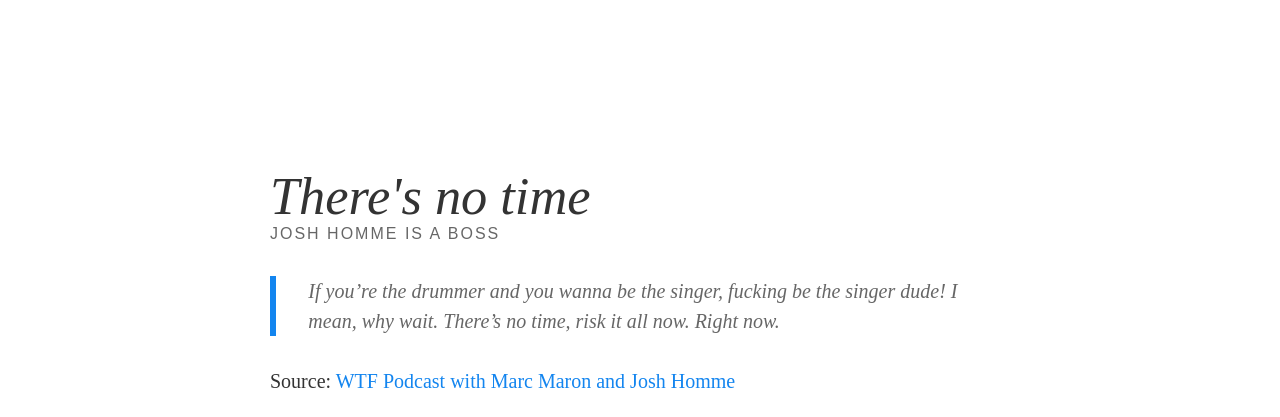
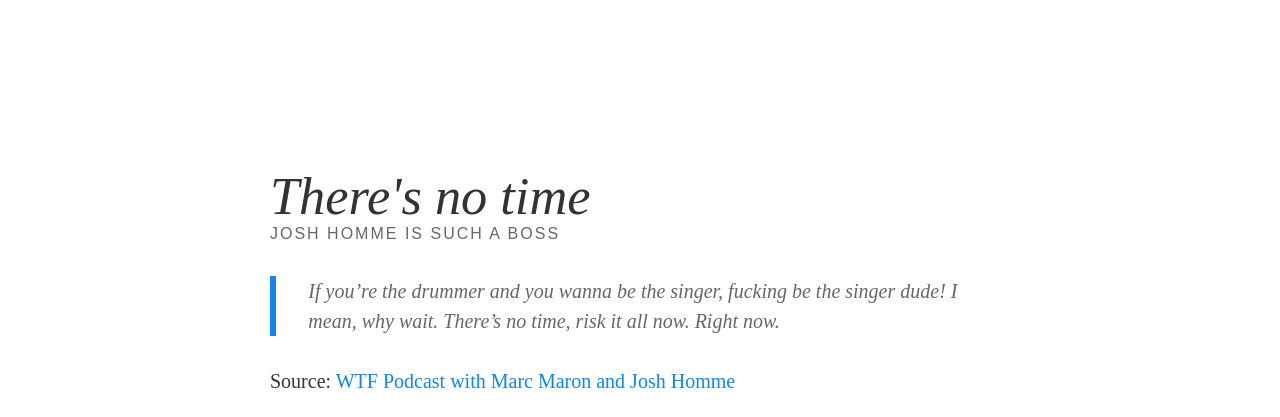
Before and after one commit to hannesfostie/oneperfectline, a Jekyll site: the page built from _posts/2013-10-10-theres-no-time.md, in a window 1280 px wide. Shown: the top 417 px of the page. Built offline with Jekyll 4.4.1, drawn with Linux system fonts in a browser that asks for light colours.

Commit message:
Adds post "There's no time"

```diff
--- a/_posts/2013-10-10-theres-no-time.md
+++ b/_posts/2013-10-10-theres-no-time.md
@@ -1,7 +1,9 @@
 ---
 layout: post
 title: There's no time
-subtitle: Josh Homme is a boss
+subtitle: Josh Homme is such a boss
+type: link
+source: http://www.wtfpod.com/podcast/episodes/episode_431_-_josh_homme
 ---
 
 
```
